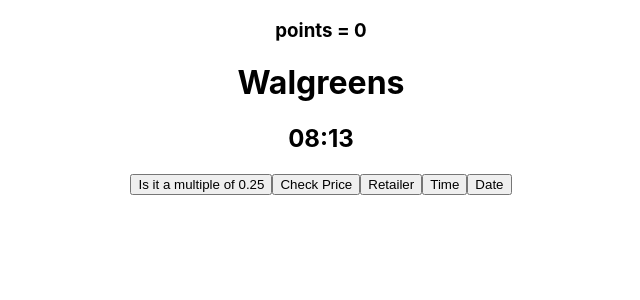
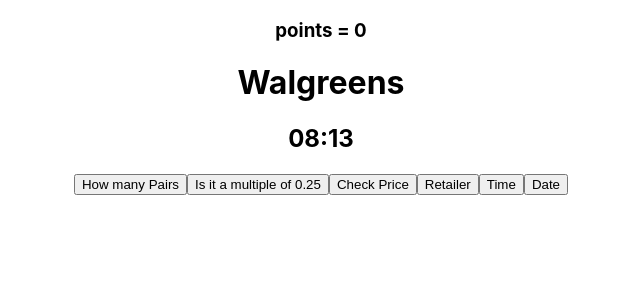
Before and after one commit to Erodri6z/Reciept-Processor, a React (Create React App) app: page / in a window 1280 px wide. Shown: the top 300 px of the page, without its empty margins (319-959 px from the left). Built offline with nearby package versions, Linux system fonts and the light colour scheme.

Commit message:
add a function to count every two items

```diff
--- a/src/App.jsx
+++ b/src/App.jsx
@@ -63,7 +63,15 @@
     }
   }
 
-  divideByTwentyFive()
+  const forEveryTwoItems = () => {
+    const numOfItems = example.items.length
+    if (numOfItems % 2 !== 0 ) {
+      console.log('do nothing')
+    } else {
+      setPoints(points + numOfItems / 2 )
+    }
+  }
+
 
   return (
     <div className="App">
@@ -71,6 +79,7 @@
       <h3>points = {points}</h3>
       <h1>{example.retailer}</h1>
       <h2>{example.purchaseTime}</h2>
+      <button onClick={forEveryTwoItems}>How many Pairs</button>
       <button onClick={divideByTwentyFive}>Is it a multiple of 0.25</button>
       <button onClick={isEvenPrice}>Check Price</button>
       <button onClick={getRetailerPoints}>Retailer</button>
```
